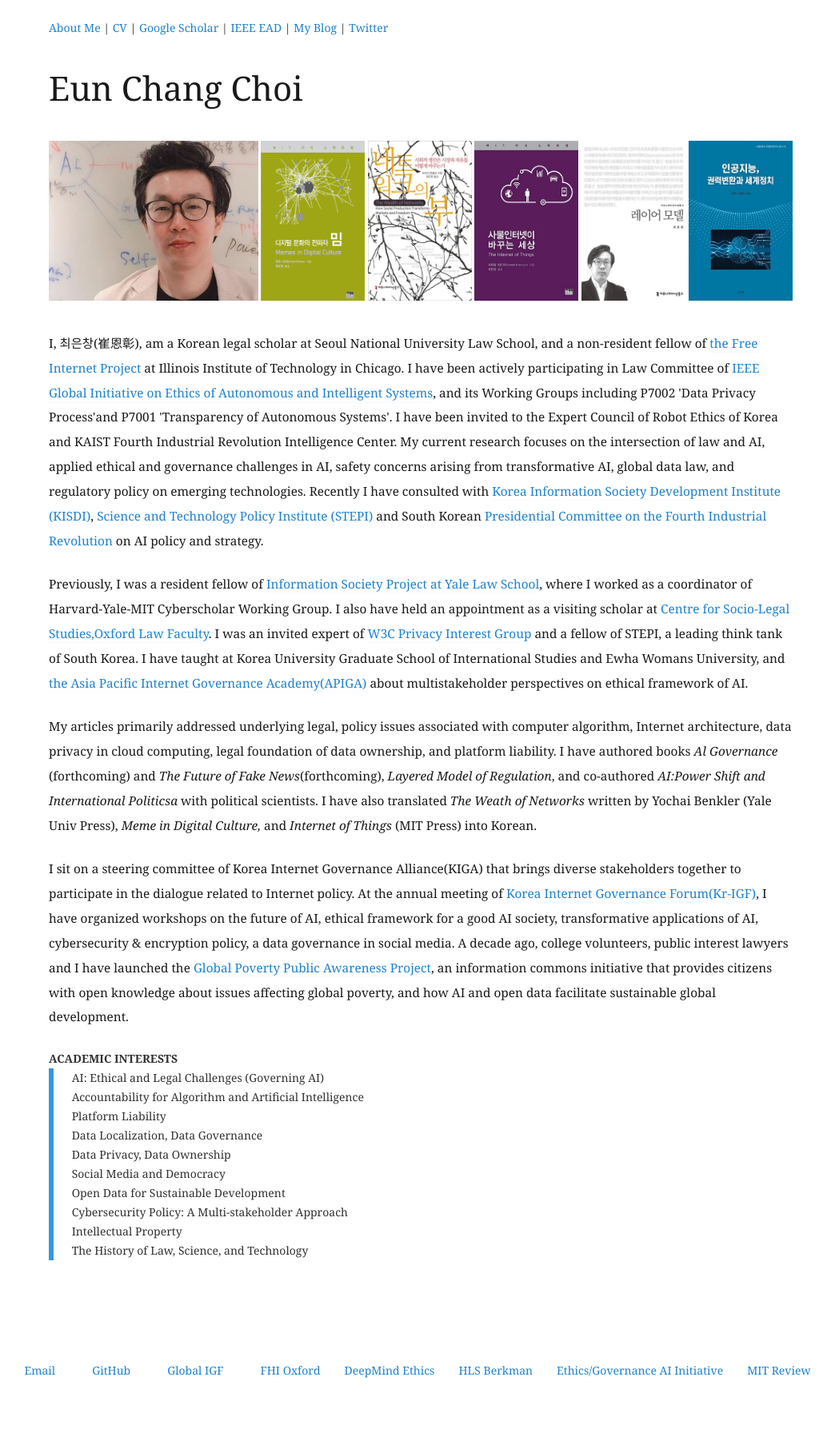
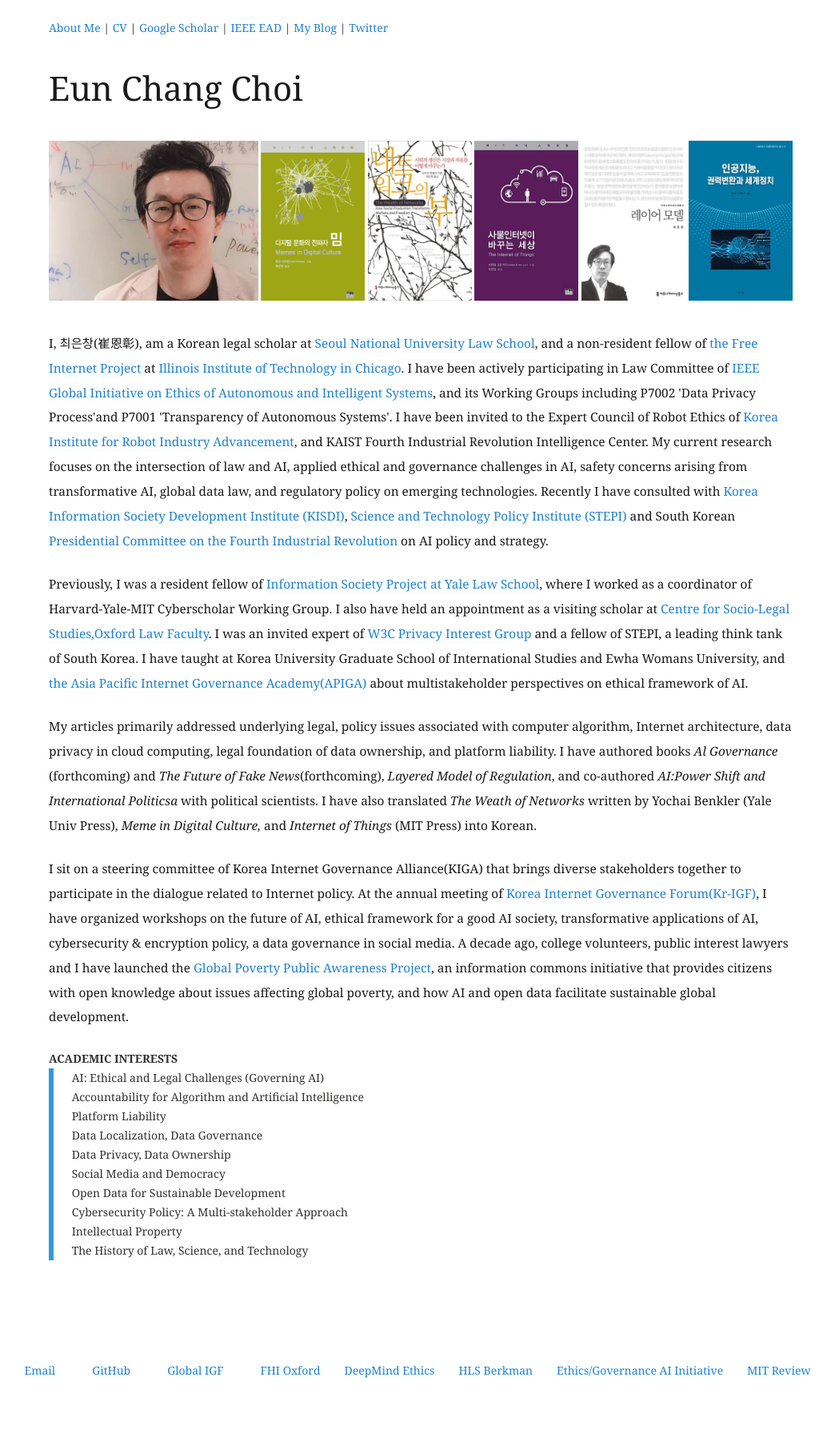
Before and after one commit to eunchangchoi/eunchangchoi.github.io, a Jekyll site: the page built from index.md, in a window 1280 px wide. Shown: the whole page at 80% size, without its empty margins (39-1083 px from the left). Built offline with Jekyll 4.4.1, drawn with Linux system fonts in a browser that asks for light colours.

Commit message:
Update index.md

```diff
--- a/index.md
+++ b/index.md
@@ -18,7 +18,7 @@ title: "Eun Chang Choi"
  <a href="http://www.kyobobook.co.kr/product/detailViewKor.laf?barcode=9791130437002&orderClick=357"><img style="vertical-align:top;height:200px;width:130px;" src="images/book4.jpg"></a> <a href="http://www.kyobobook.co.kr/product/detailViewKor.laf?ejkGb=KOR&mallGb=KOR&barcode=9788964361436&orderClick=LAH&Kc="><img style="vertical-align:top;height:200px;width:130px;" src="images/book5.jpg"></a>
  <br>
  <br>
-<p style="font-size:1.1em">I, 최은창(崔恩彰), am a Korean legal scholar at Seoul National University Law School, and a non-resident fellow of <a href="https://thefreeinternetproject.org/"> the Free Internet Project </a>at Illinois Institute of Technology in Chicago. I have been actively participating in Law Committee of <a href="https://ethicsinaction.ieee.org/">IEEE Global Initiative on Ethics of Autonomous and Intelligent Systems</a>, and its Working Groups including P7002 'Data Privacy Process'and P7001 'Transparency of Autonomous Systems'. I have been invited to the Expert Council of Robot Ethics of Korea and KAIST Fourth Industrial Revolution Intelligence Center. My current research focuses on the intersection of law and AI, applied ethical and governance challenges in AI, safety concerns arising from transformative AI, global data law, and regulatory policy on emerging technologies. Recently I have consulted with <a href="https://www.kisdi.re.kr/"> Korea Information Society Development Institute (KISDI)</a>, <a href="http://www.stepi.re.kr/">Science and Technology Policy Institute (STEPI)</a> and South Korean <a href="https://www.4th-ir.go.kr"> Presidential Committee on the Fourth Industrial Revolution</a> on AI policy and strategy.
+<p style="font-size:1.1em">I, 최은창(崔恩彰), am a Korean legal scholar at <a href="https://law.snu.ac.kr/index_en.php"> Seoul National University Law School</a>, and a non-resident fellow of <a href="https://thefreeinternetproject.org/"> the Free Internet Project </a>at <a href="https://www.kentlaw.iit.edu/">Illinois Institute of Technology in Chicago</a>. I have been actively participating in Law Committee of <a href="https://ethicsinaction.ieee.org/">IEEE Global Initiative on Ethics of Autonomous and Intelligent Systems</a>, and its Working Groups including P7002 'Data Privacy Process'and P7001 'Transparency of Autonomous Systems'. I have been invited to the Expert Council of Robot Ethics of <a href="https://www.k-robot.org/">Korea Institute for Robot Industry Advancement</a>, and KAIST Fourth Industrial Revolution Intelligence Center. My current research focuses on the intersection of law and AI, applied ethical and governance challenges in AI, safety concerns arising from transformative AI, global data law, and regulatory policy on emerging technologies. Recently I have consulted with <a href="https://www.kisdi.re.kr/"> Korea Information Society Development Institute (KISDI)</a>, <a href="http://www.stepi.re.kr/">Science and Technology Policy Institute (STEPI)</a> and South Korean <a href="https://www.4th-ir.go.kr"> Presidential Committee on the Fourth Industrial Revolution</a> on AI policy and strategy.
   <p  style="font-size:1.1em"> Previously, I was a resident fellow of <a href="https://https://law.yale.edu/isp"> Information Society Project at Yale Law School</a>, where I worked as a coordinator of Harvard-Yale-MIT Cyberscholar Working Group. I also have held an appointment as a visiting scholar at <a href="https://www.law.ox.ac.uk/centres-institutes/centre-socio-legal-studies"> Centre for Socio-Legal Studies,Oxford Law Faculty</a>. I was an invited expert of <a href="https://www.w3.org/2011/07/privacy-ig-charter"> W3C Privacy Interest Group</a> and a fellow of STEPI, a leading think tank of South Korea. I have taught at Korea University Graduate School of International Studies and Ewha Womans University, and <a href="https://www.icann.org/news/announcement-2-2019-05-14-en"> the Asia Pacific Internet Governance Academy(APIGA)</a> about multistakeholder perspectives on ethical framework of AI.</p>
 <p style="font-size:1.1em"> My articles primarily addressed underlying legal, policy issues associated with computer algorithm, Internet architecture, data privacy in cloud computing, legal foundation of data ownership, and platform liability. I have authored books <i> Al Governance </i>(forthcoming) and <i>The Future of Fake News</i>(forthcoming), <i> Layered Model of Regulation</i>, and co-authored <i>AI:Power Shift and International Politicsa</i> with political scientists. I have also translated <i> The Weath of Networks</i> written by Yochai Benkler (Yale Univ Press),<i> Meme in Digital Culture,</i> and <i>Internet of Things</i> (MIT Press) into Korean. </p>
 <p style="font-size:1.1em"> I sit on a steering committee of Korea Internet Governance Alliance(KIGA) that brings diverse stakeholders together to participate in the dialogue related to Internet policy. At the annual meeting of <a href="http://krigf.kr"> Korea Internet Governance Forum(Kr-IGF)</a>, I have organized workshops on the future of AI, ethical framework for a good AI society, transformative applications of AI, cybersecurity & encryption policy, a data governance in social media. A decade ago, college volunteers, public interest lawyers and I have launched the <a href="http://www.povertyinfo.org"> Global Poverty Public Awareness Project</a>, an information commons initiative that provides citizens with open knowledge about issues affecting global poverty, and how AI and open data facilitate sustainable global development.</p>
```
